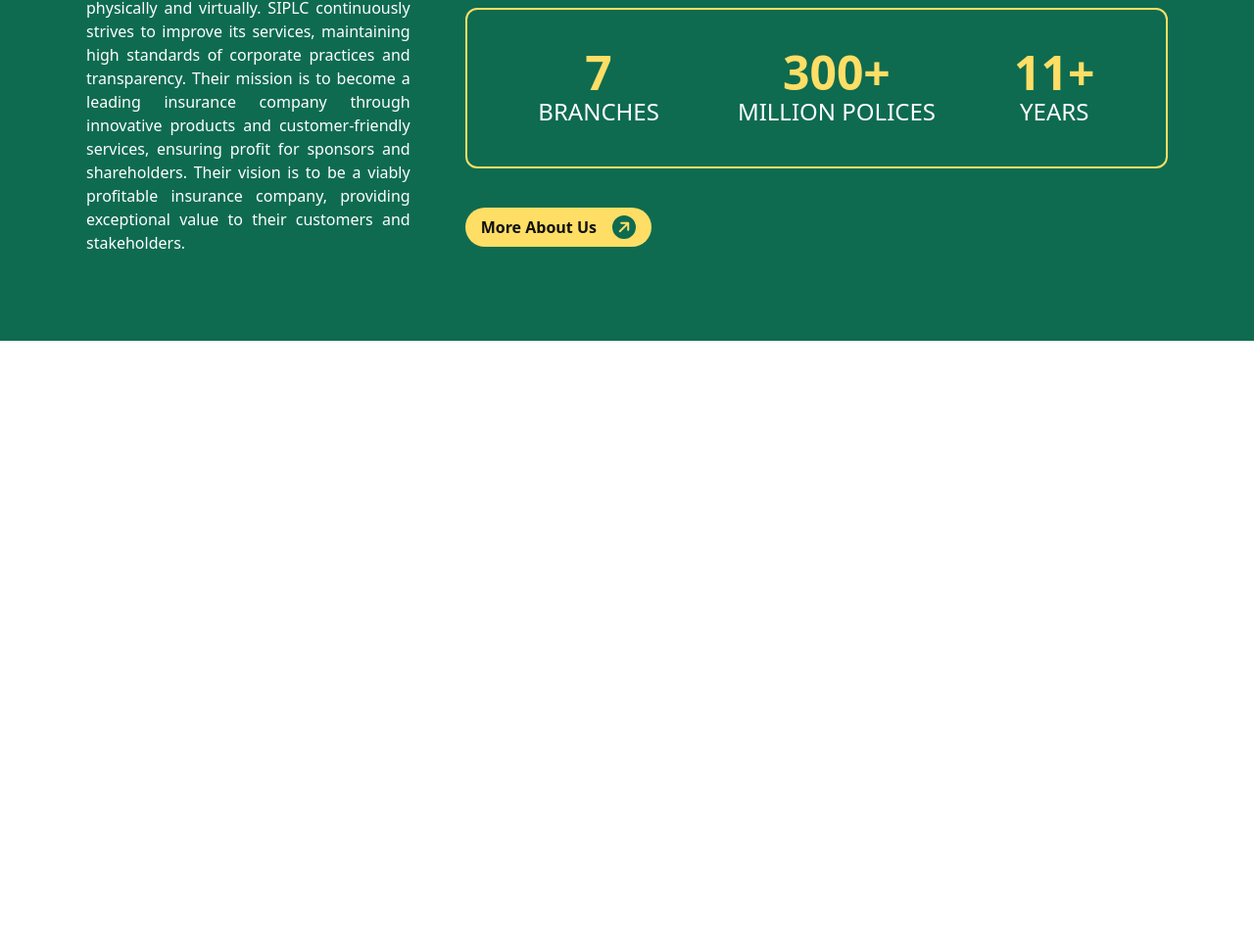
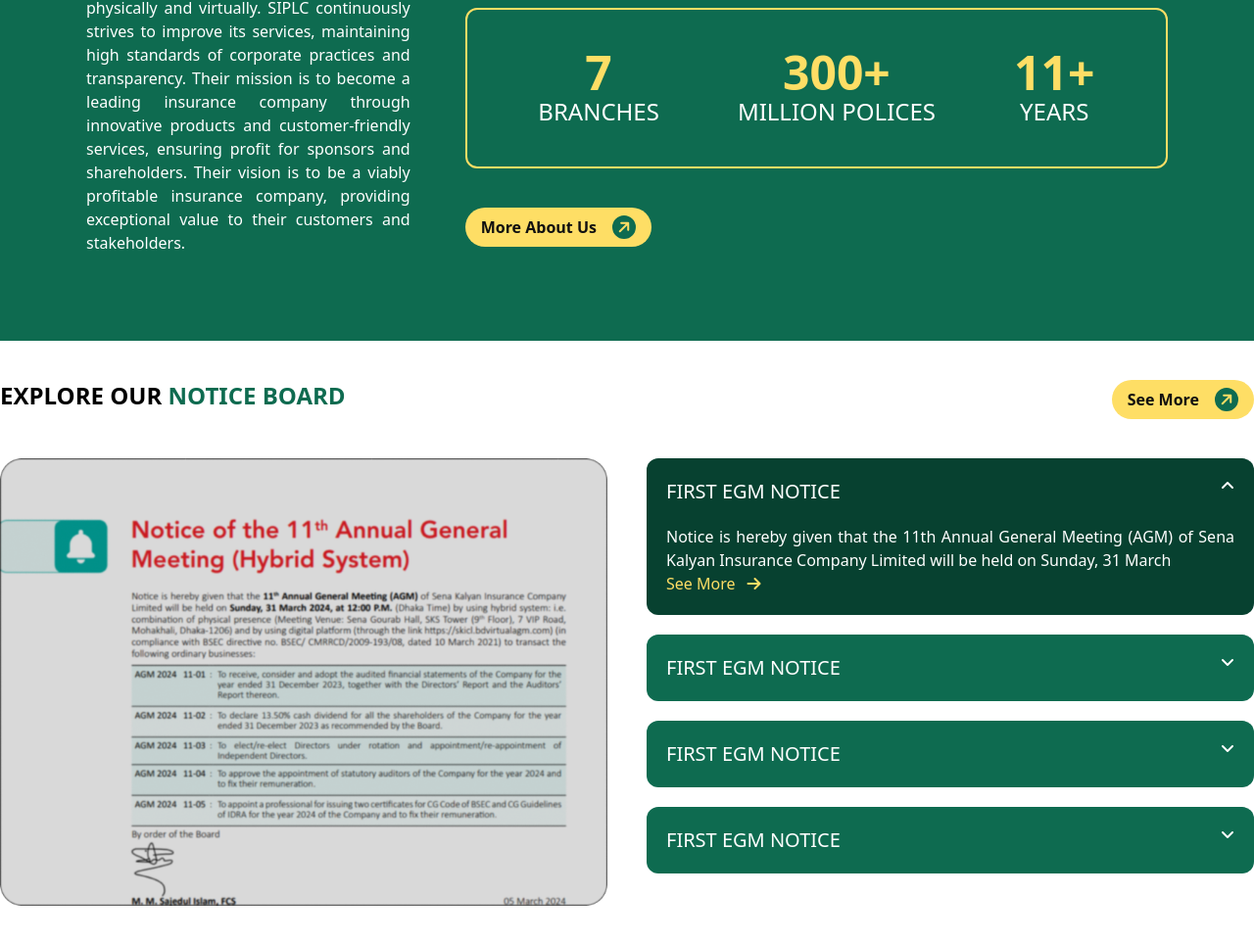
Before and after one commit to tzmehedy/senaInsurancePlc, a plain HTML site: page index.html in a window 1280 px wide. Shown: the part 2988-3951 px from the top of the page at 98% size. Before the commit the page ends 3336 px from the top, so only its background shows below. Drawn offline with nearby package versions, Linux system fonts and the light colour scheme.

Commit message:
The notice board desing is completed

```diff
--- a/index.html
+++ b/index.html
@@ -479,9 +479,7 @@
     <!-- Our vision & mission section -->
     <section class="bg-[#0E6B50] p-20">
       <div class="grid grid-cols-12 container mx-auto gap-10">
-        <div
-          class="col-span-4 text-white p-2 space-y-3"
-        >
+        <div class="col-span-4 text-white p-2 space-y-3">
           <h1 class="text-5xl font-bold">
             THE SENA INSURANCE
             <span class="text-[10px] text-[#FEDE65]">PLC</span>
@@ -556,5 +554,68 @@
         </div>
       </div>
     </section>
+
+    <!-- Our notice board -->
+    <section class="container mx-auto my-10 space-y-10">
+      <div class="flex justify-between">
+        <h1 class="text-2xl font-bold uppercase">
+          Explore Our <span class="text-[#0E6B50]">notice board</span>
+        </h1>
+        <button
+          class="px-4 py-2 space-x-4 bg-[#FEDE65] rounded-3xl flex justify-between cursor-pointer"
+        >
+          <span class="text-[#101010] font-bold">See More</span>
+          <span
+            class="bg-[#0E6B50] rounded-full w-6 h-6 rotate-45 text-[#FEDE65]"
+            ><i class="fa-solid fa-arrow-up"></i
+          ></span>
+        </button>
+      </div>
+
+      <div class="flex gap-10">
+        <div class="w-1/2">
+          <img src="./images/Rectangle 8.png" alt="" />
+        </div>
+        <div class="w-1/2 space-y-5">
+          <div class="bg-[#074130] p-5 text-white space-y-5 rounded-xl">
+            <div class="flex justify-between">
+              <h1 class="text-xl">FIRST EGM NOTICE</h1>
+              <i class="fa-solid fa-angle-up"></i>
+            </div>
+            <div>
+              <p class="text-justify">
+                Notice is hereby given that the 11th Annual General Meeting
+                (AGM) of Sena Kalyan Insurance Company Limited will be held on
+                Sunday, 31 March
+              </p>
+              <button
+                class="flex justify-between items-center gap-3 text-[#FEDE65]"
+              >
+                See More <i class="fa-solid fa-arrow-right"></i>
+              </button>
+            </div>
+          </div>
+
+          <div class="bg-[#0E6B50] p-5 text-white rounded-xl">
+            <div class="flex justify-between">
+              <h1 class="text-xl">FIRST EGM NOTICE</h1>
+              <i class="fa-solid fa-angle-down"></i>
+            </div>
+          </div>
+          <div class="bg-[#0E6B50] p-5 text-white rounded-xl">
+            <div class="flex justify-between">
+              <h1 class="text-xl">FIRST EGM NOTICE</h1>
+              <i class="fa-solid fa-angle-down"></i>
+            </div>
+          </div>
+          <div class="bg-[#0E6B50] p-5 text-white rounded-xl">
+            <div class="flex justify-between">
+              <h1 class="text-xl">FIRST EGM NOTICE</h1>
+              <i class="fa-solid fa-angle-down"></i>
+            </div>
+          </div>
+        </div>
+      </div>
+    </section>
   </body>
 </html>
```
Also changed, not shown: images/Rectangle 8.png (added).
